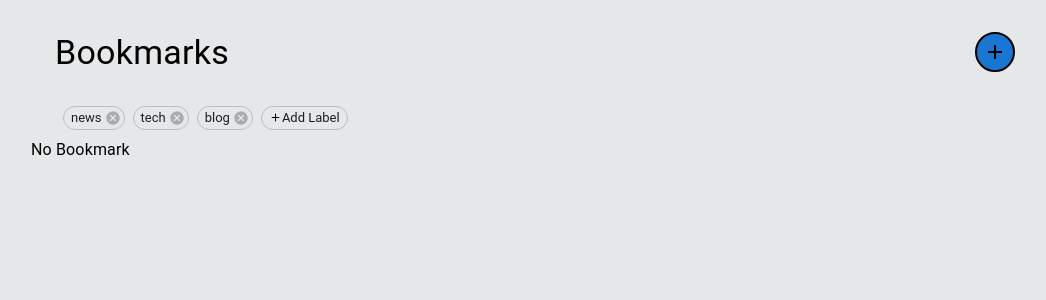
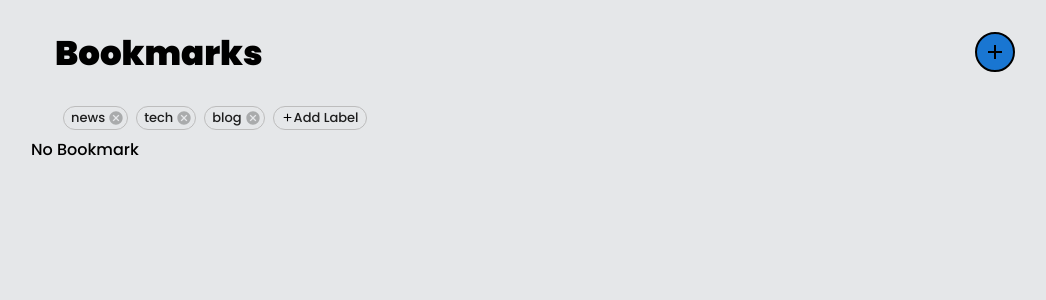
Before and after one commit to simicity/bookmark-manager, a React (Vite) app: page / in a window 1280 px wide. Shown: the top 300 px of the page, without its empty margins (105-1151 px from the left). Built offline with nearby package versions, Linux system fonts and the light colour scheme.

Commit message:
Use Google Fonts font

```diff
--- a/index.html
+++ b/index.html
@@ -3,9 +3,9 @@
   <head>
     <meta charset="UTF-8" />
     <link rel="icon" type="image/svg+xml" href="/vite.svg" />
-    <meta name="viewport" content="width=device-width, initial-scale=1.0" />
-    <title>Bookmark Manager</title>
-  </head>
+    <link rel="preconnect" href="https://fonts.googleapis.com">
+    <link rel="preconnect" href="https://fonts.gstatic.com" crossorigin>
+    <link href="https://fonts.googleapis.com/css2?family=Poppins:wght@500;900&display=swap" rel="stylesheet"></head>
   <body>
     <div id="root"></div>
     <script type="module" src="/src/main.jsx"></script>
--- a/src/App.jsx
+++ b/src/App.jsx
@@ -2,8 +2,14 @@
 import './App.css';
 import AppHeader from './components/AppHeader';
 import AppContent from './components/AppContent';
+import { createTheme, ThemeProvider } from '@mui/material/styles';
 
 function App() {
+  const theme = createTheme({
+    typography: {
+      fontFamily: ['Poppins', 'sans-serif'].join(","),
+    },
+  });
   const [formSubmitted, setFormSubmitted] = useState(false);
   const submitForm = () => setFormSubmitted(true);
   const resetForm = () => setFormSubmitted(false);
@@ -12,10 +18,12 @@
   const removeSelectedLabel = (label) => setselectedLabels(selectedLabels.filter(e => e !== label));
 
   return (
+    <ThemeProvider theme={theme}>
     <div className="App">
       <AppHeader submitForm={submitForm} selectedLabels={selectedLabels} addSelectedLabel={addSelectedLabel} removeSelectedLabel={removeSelectedLabel} />
       <AppContent formSubmitted={formSubmitted} submitForm={submitForm} resetForm={resetForm} selectedLabels={selectedLabels} />
     </div>
+    </ThemeProvider>
   )
 }
 
--- a/src/components/AppHeader.jsx
+++ b/src/components/AppHeader.jsx
@@ -15,7 +15,7 @@
   return (
     <>
       <Box sx={{ display: 'flex', justifyContent: 'space-between', mb: 3 }}>
-        <Typography variant="h4" component="h1">
+        <Typography variant="h4" component="h1" sx={{ fontWeight: "bold" }}>
           Bookmarks
         </Typography>
         <Fab size="small" color="primary" sx={{ boxShadow: "none", border: "2px solid black" }} aria-label="add" onClick={handleModalOpen}>
```
